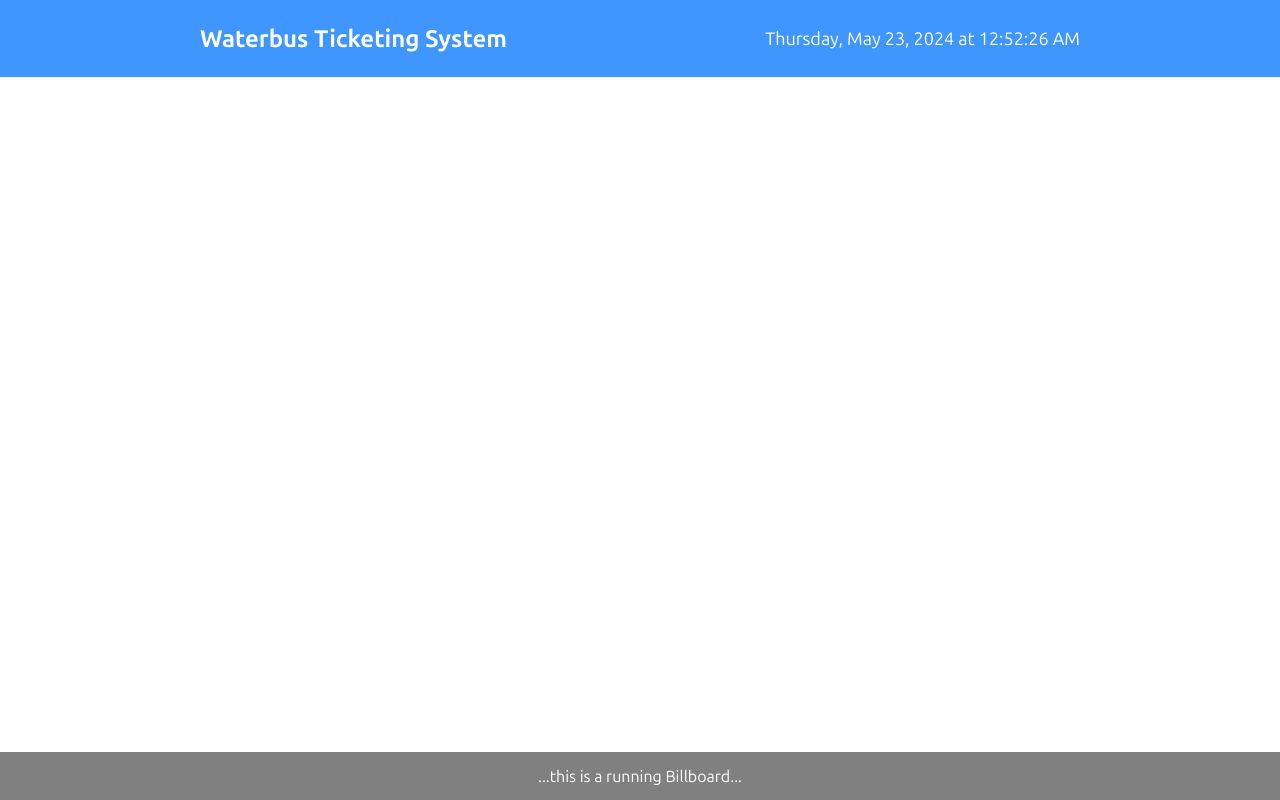
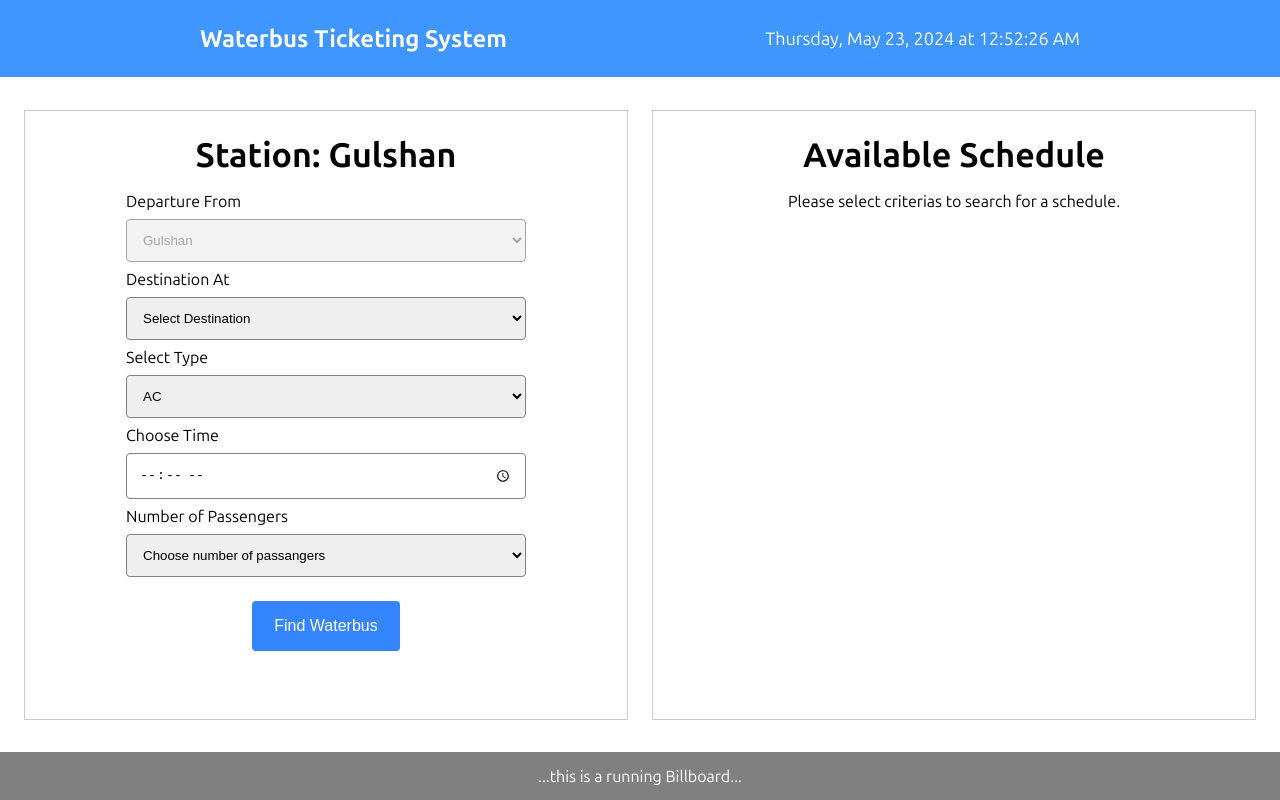
Before and after one commit to arBishal/Waterbus-Ticketing-System-Frontend, a React (Create React App) app: page /user/gulshan in a window 1280 px wide. Built offline with nearby package versions, Linux system fonts and the light colour scheme.

Commit message:
Add ticketing page

```diff
--- a/src/App.js
+++ b/src/App.js
@@ -9,6 +9,7 @@ import AddWaterbus from "./components/admin/AddWaterbus";
 import ViewWaterbus from "./components/admin/ViewWaterbus";
 import ScheduleWaterbus from "./components/admin/ScheduleWaterbus";
 import ViewSchedule from "./components/admin/ViewSchedule";
+import TicketingGulshan from "./components/user/TicketingGulshan";
 
 function App() {
   return (
@@ -21,6 +22,8 @@ function App() {
           <Route exact path="/">
             <Home/>
           </Route>
+
+          {/* admin side */}
 
           <Route exact path="/admin/login">
             <AdminLogin />
@@ -46,6 +49,12 @@ function App() {
             <ViewSchedule />
           </Route>
 
+          {/* user side */}
+
+          <Route exact path="/user/gulshan">
+            <TicketingGulshan />
+          </Route>
+
         </Switch>
 
         <Billboard />
--- /dev/null
+++ b/src/components/user/TicketingGulshan.jsx
@@ -0,0 +1,114 @@
+import { useState, useEffect } from "react";
+
+import ticketingStyle from "./user.module.css";
+
+export default function TicketingGulshan() {
+  const [departure, setDeparture] = useState("gulshan");
+  const [destination, setDestination] = useState("");
+  const [type, setType] = useState("");
+  const [time, setTime] = useState();
+  const [person, setPerson] = useState();
+  const [scheduleList, setScheduleList] = useState([]);
+
+  const stations = ["Gulshan", "Police Plaza", "Rampura", "Badda", "FDC"];
+
+  const handleSubmitFilter = () => {};
+
+  const handleSubmitBuy = () => {};
+
+  return (
+    <div className={ticketingStyle.page}>
+        {/* filtering form */}
+      <div className={ticketingStyle.section} style={{overflow: "hidden"}}>
+        <h1 className={ticketingStyle.title}> Station: Gulshan</h1>
+        <form className={ticketingStyle.form}>
+          <div className={ticketingStyle.innerForm}>
+            <label> Departure From </label>
+            <select
+              disabled
+              name="departure"
+              className={ticketingStyle.input}
+              value={departure}
+              onChange={(e) => setDeparture(e.target.value)}
+              required
+            >
+              <option value={departure}>Gulshan</option>
+            </select>
+
+            <label> Destination At </label>
+            <select
+              name="destination"
+              className={ticketingStyle.input}
+              value={destination}
+              onChange={(e) => setDestination(e.target.value)}
+              required
+            >
+              <option hidden value="">
+                Select Destination
+              </option>
+              {stations.map((station, index) => (
+                <option key={index} value={station}>
+                  {station}
+                </option>
+              ))}
+            </select>
+
+            <label> Select Type </label>
+            <select
+              name="type"
+              className={ticketingStyle.input}
+              value={type}
+              onChange={(e) => setType(e.target.value)}
+              required
+            >
+              <option value="ac">AC</option>
+              <option value="nonac">Non-AC</option>
+            </select>
+
+            <label> Choose Time </label>
+            <input
+              type="time"
+              name="time"
+              className={ticketingStyle.input}
+              value={time}
+              onChange={(e) => setTime(e.target.value)}
+              required
+            />
+
+            <label> Number of Passengers </label>
+            <select
+              name="person"
+              className={ticketingStyle.input}
+              value={person}
+              onChange={(e) => setPerson(e.target.value)}
+              required
+            >
+              <option selected value="">
+                {" "}
+                Choose number of passangers
+              </option>
+              <option value="1">1</option>
+              <option value="2">2</option>
+              <option value="3">3</option>
+              <option value="4">4</option>
+            </select>
+          </div>
+          <button
+            className={ticketingStyle.button}
+            style={{ marginTop: "16px", width: "148px" }}
+          >
+            Find Waterbus
+          </button>
+        </form>
+      </div>
+
+      {/* available schedule */}
+      <div className={ticketingStyle.section}>
+        <h1 className={ticketingStyle.title}> Available Schedule </h1>
+        <form>
+            Please select criterias to search for a schedule.
+        </form>
+      </div>
+    </div>
+  );
+}
--- /dev/null
+++ b/src/components/user/user.module.css
@@ -0,0 +1,74 @@
+.page {
+  display: flex;
+  flex-direction: row;
+  gap: 24px;
+  justify-content: center;
+  align-items: first baseline;
+  padding: 24px;
+}
+
+.section {
+    display: flex;
+    flex-direction: column;
+    justify-content: start;
+    align-items: center;
+    width: 50%;
+    border: 1px solid #CCC;
+    padding: 24px;
+    gap: 16px;
+    height: 70vh;
+    overflow-y: scroll;
+}
+
+.title {
+  margin: 0;
+  font-size: 34px;
+  color: black;
+  font-weight: bold;
+}
+
+.form {
+  display: flex;
+  flex-direction: column;
+  justify-content: center;
+  align-items: center;
+  gap: 8px;
+  width: 400px;
+}
+
+.innerForm {
+  display: flex;
+  flex-direction: column;
+  width: 100%;
+  gap: 8px;
+}
+
+.input {
+  padding: 12px;
+  border: 1px solid gray;
+  border-radius: 4px;
+}
+
+.dashboard {
+  display: flex;
+  flex-direction: column;
+  justify-content: flex-start;
+  align-items: center;
+  gap: 16px;
+}
+
+.button {
+  background-color: #3585ff;
+  color: white;
+  width: 200px;
+  padding: 16px;
+  border: none;
+  font-size: 16px;
+  border-radius: 4px;
+  text-align: center;
+}
+
+.button:hover {
+  background-color: #2575ff;
+  cursor: pointer;
+}
```
